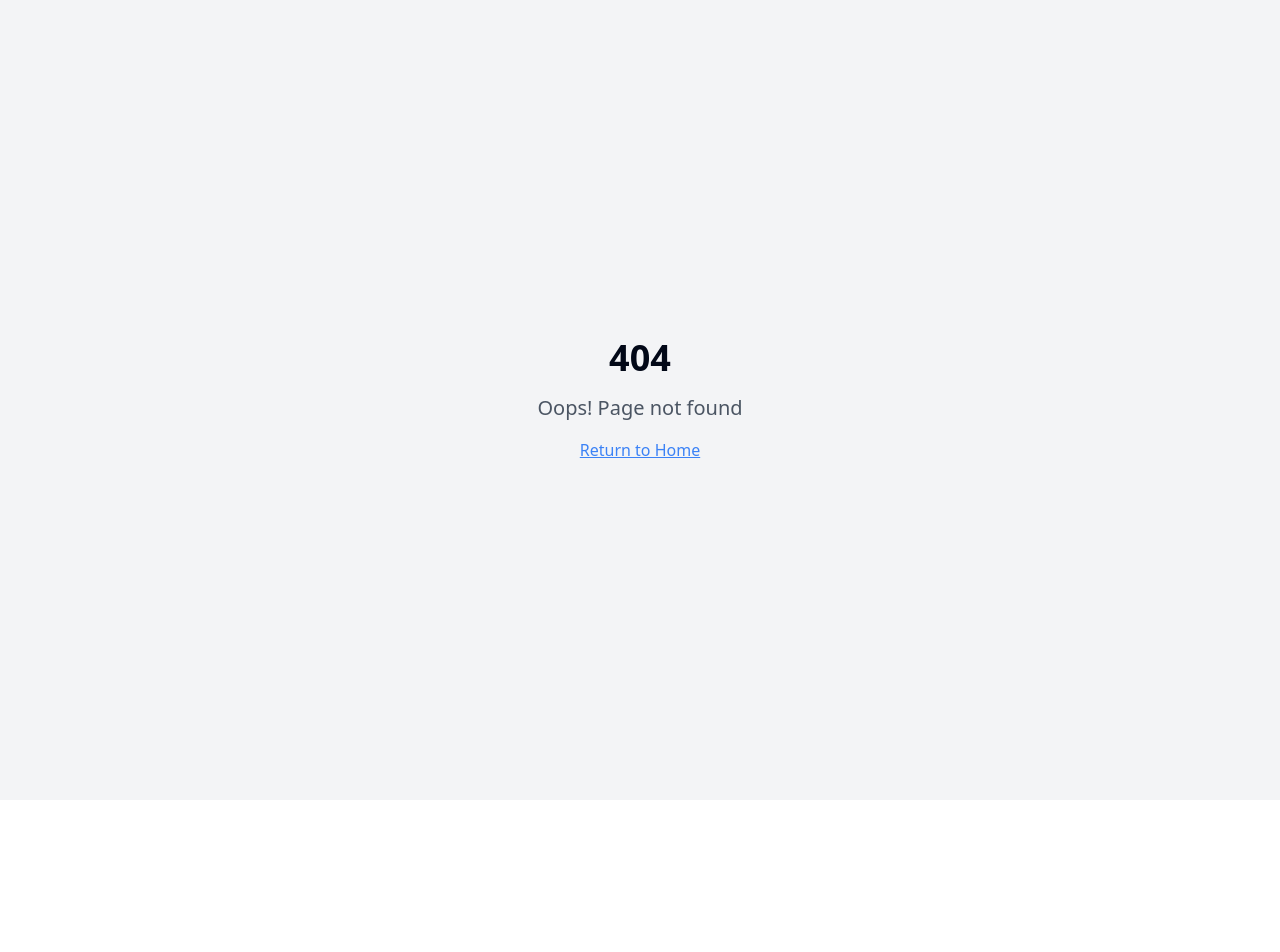
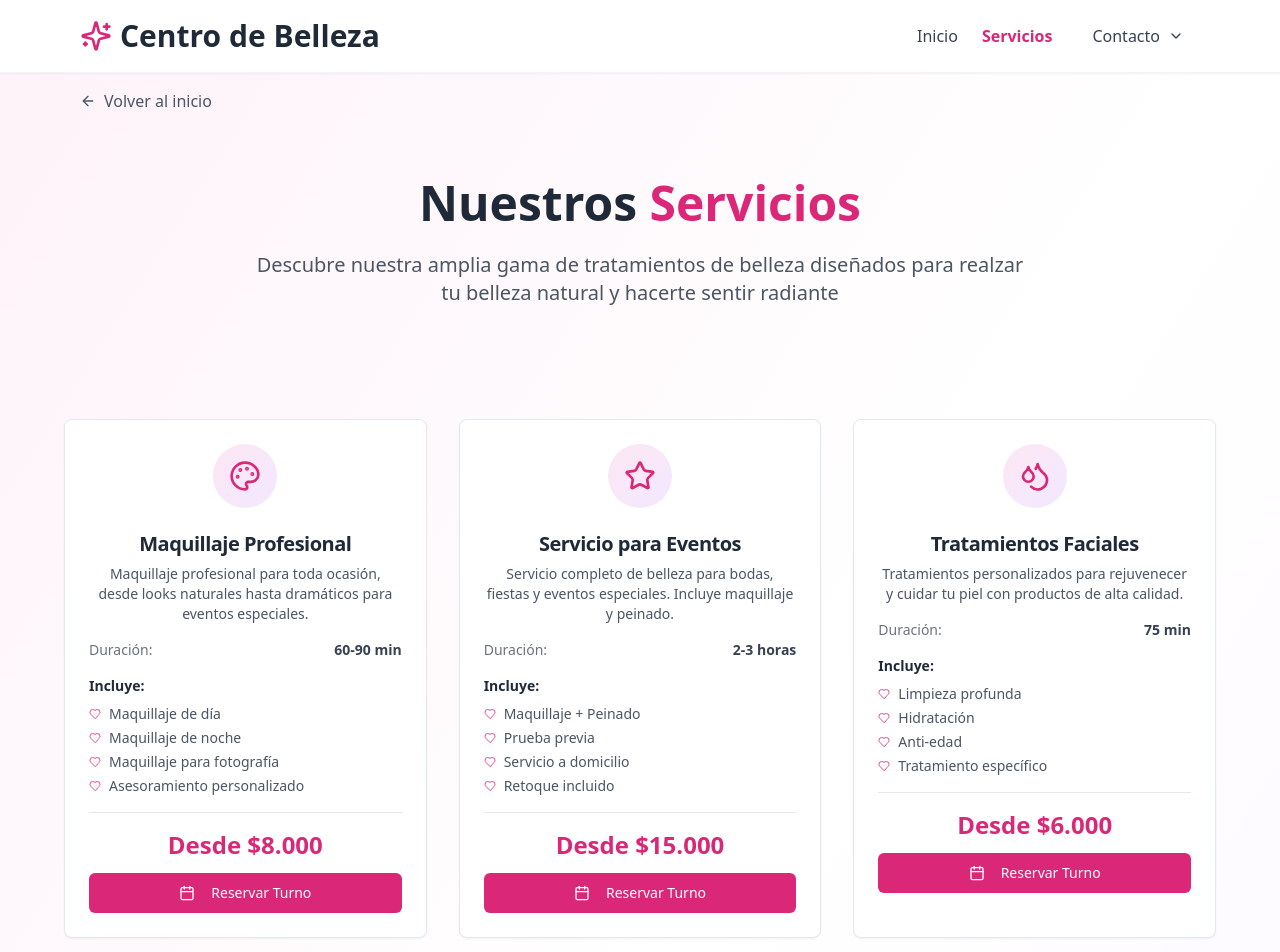
Before and after one commit to KinoGuerra/nueva-oportunidad-turnos-web, a React (Vite) app: page /servicios in a window 1280 px wide. Before the commit this address had no page. Shown: the top 952 px of the page. Before the commit the page ends 800 px from the top, so only its background shows below. Built offline with nearby package versions, Linux system fonts and the light colour scheme.

Commit message:
feat: Add services page with treatment cards
The services menu option now navigates to a new page displaying treatment types using cards, including examples like professional makeup and event services.

```diff
--- a/src/App.tsx
+++ b/src/App.tsx
@@ -5,6 +5,7 @@ import { TooltipProvider } from "@/components/ui/tooltip";
 import { QueryClient, QueryClientProvider } from "@tanstack/react-query";
 import { BrowserRouter, Routes, Route } from "react-router-dom";
 import Home from "./pages/Home";
+import Servicios from "./pages/Servicios";
 import Turnos from "./pages/Turnos";
 import NotFound from "./pages/NotFound";
 
@@ -18,6 +19,7 @@ function App() {
         <BrowserRouter>
           <Routes>
             <Route path="/" element={<Home />} />
+            <Route path="/servicios" element={<Servicios />} />
             <Route path="/turnos" element={<Turnos />} />
             <Route path="*" element={<NotFound />} />
           </Routes>
--- /dev/null
+++ b/src/pages/Servicios.tsx
@@ -0,0 +1,231 @@
+
+import React from 'react';
+import { Link } from 'react-router-dom';
+import { ContactMenu } from '../components/ContactMenu';
+import { Card, CardContent, CardDescription, CardHeader, CardTitle } from '@/components/ui/card';
+import { Button } from '@/components/ui/button';
+import {
+  Sparkles,
+  Palette,
+  Heart,
+  Flower2,
+  Star,
+  Scissors,
+  Droplets,
+  Sun,
+  Calendar,
+  ArrowLeft
+} from 'lucide-react';
+
+const Servicios = () => {
+  const servicios = [
+    {
+      id: 1,
+      title: "Maquillaje Profesional",
+      description: "Maquillaje profesional para toda ocasión, desde looks naturales hasta dramáticos para eventos especiales.",
+      icon: Palette,
+      price: "Desde $8.000",
+      duration: "60-90 min",
+      features: ["Maquillaje de día", "Maquillaje de noche", "Maquillaje para fotografía", "Asesoramiento personalizado"]
+    },
+    {
+      id: 2,
+      title: "Servicio para Eventos",
+      description: "Servicio completo de belleza para bodas, fiestas y eventos especiales. Incluye maquillaje y peinado.",
+      icon: Star,
+      price: "Desde $15.000",
+      duration: "2-3 horas",
+      features: ["Maquillaje + Peinado", "Prueba previa", "Servicio a domicilio", "Retoque incluido"]
+    },
+    {
+      id: 3,
+      title: "Tratamientos Faciales",
+      description: "Tratamientos personalizados para rejuvenecer y cuidar tu piel con productos de alta calidad.",
+      icon: Droplets,
+      price: "Desde $6.000",
+      duration: "75 min",
+      features: ["Limpieza profunda", "Hidratación", "Anti-edad", "Tratamiento específico"]
+    },
+    {
+      id: 4,
+      title: "Corte y Peinado",
+      description: "Cortes modernos y peinados profesionales adaptados a tu estilo y personalidad.",
+      icon: Scissors,
+      price: "Desde $4.500",
+      duration: "45-60 min",
+      features: ["Corte personalizado", "Peinado", "Asesoramiento de estilo", "Tratamiento capilar"]
+    },
+    {
+      id: 5,
+      title: "Manicura y Pedicura",
+      description: "Cuidado completo de manos y pies con técnicas profesionales y productos de calidad.",
+      icon: Flower2,
+      price: "Desde $3.500",
+      duration: "60 min",
+      features: ["Manicura clásica", "Esmaltado semipermanente", "Pedicura spa", "Decoración de uñas"]
+    },
+    {
+      id: 6,
+      title: "Depilación",
+      description: "Servicios de depilación con cera de alta calidad para una piel suave y cuidada.",
+      icon: Sun,
+      price: "Desde $2.000",
+      duration: "30-45 min",
+      features: ["Depilación facial", "Depilación corporal", "Cera tibia", "Post-tratamiento incluido"]
+    }
+  ];
+
+  return (
+    <div className="min-h-screen bg-gradient-to-br from-pink-50 via-white to-purple-50">
+      {/* Header */}
+      <header className="bg-white shadow-sm border-b border-gray-100">
+        <div className="max-w-6xl mx-auto px-4 py-4">
+          <div className="flex items-center justify-between">
+            <div className="flex items-center space-x-2">
+              <Sparkles className="w-8 h-8 text-pink-600" />
+              <h1 className="text-2xl md:text-3xl font-bold text-gray-800">
+                Centro de Belleza
+              </h1>
+            </div>
+
+            <nav className="hidden md:flex items-center space-x-6">
+              <Link to="/" className="text-gray-700 hover:text-pink-600 transition-colors">
+                Inicio
+              </Link>
+              <Link to="/servicios" className="text-pink-600 font-semibold">
+                Servicios
+              </Link>
+              <ContactMenu />
+            </nav>
+          </div>
+        </div>
+      </header>
+
+      {/* Breadcrumb */}
+      <div className="max-w-6xl mx-auto px-4 py-4">
+        <Link
+          to="/"
+          className="inline-flex items-center text-gray-600 hover:text-pink-600 transition-colors"
+        >
+          <ArrowLeft className="w-4 h-4 mr-2" />
+          Volver al inicio
+        </Link>
+      </div>
+
+      {/* Hero Section */}
+      <section className="py-12 px-4">
+        <div className="max-w-6xl mx-auto text-center">
+          <h2 className="text-4xl md:text-5xl font-bold text-gray-800 mb-6">
+            Nuestros <span className="text-pink-600">Servicios</span>
+          </h2>
+          <p className="text-xl text-gray-600 mb-8 max-w-3xl mx-auto">
+            Descubre nuestra amplia gama de tratamientos de belleza diseñados para realzar tu belleza natural y hacerte sentir radiante
+          </p>
+        </div>
+      </section>
+
+      {/* Services Grid */}
+      <section className="py-8 px-4">
+        <div className="max-w-6xl mx-auto">
+          <div className="grid grid-cols-1 md:grid-cols-2 lg:grid-cols-3 gap-8">
+            {servicios.map((servicio) => {
+              const IconComponent = servicio.icon;
+              return (
+                <Card key={servicio.id} className="group hover:shadow-xl transition-all duration-300 transform hover:-translate-y-1">
+                  <CardHeader className="text-center pb-4">
+                    <div className="w-16 h-16 bg-gradient-to-br from-pink-100 to-purple-100 rounded-full flex items-center justify-center mx-auto mb-4 group-hover:scale-110 transition-transform">
+                      <IconComponent className="w-8 h-8 text-pink-600" />
+                    </div>
+                    <CardTitle className="text-xl font-bold text-gray-800 mb-2">
+                      {servicio.title}
+                    </CardTitle>
+                    <CardDescription className="text-gray-600">
+                      {servicio.description}
+                    </CardDescription>
+                  </CardHeader>
+
+                  <CardContent className="space-y-4">
+                    <div className="flex justify-between items-center text-sm">
+                      <span className="text-gray-500">Duración:</span>
+                      <span className="font-semibold text-gray-700">{servicio.duration}</span>
+                    </div>
+
+                    <div className="space-y-2">
+                      <h4 className="font-semibold text-gray-800 text-sm">Incluye:</h4>
+                      <ul className="text-sm text-gray-600 space-y-1">
+                        {servicio.features.map((feature, index) => (
+                          <li key={index} className="flex items-center">
+                            <Heart className="w-3 h-3 text-pink-500 mr-2 flex-shrink-0" />
+                            {feature}
+                          </li>
+                        ))}
+                      </ul>
+                    </div>
+
+                    <div className="border-t pt-4 space-y-3">
+                      <div className="text-center">
+                        <span className="text-2xl font-bold text-pink-600">{servicio.price}</span>
+                      </div>
+
+                      <Link to="/turnos" className="block w-full">
+                        <Button className="w-full bg-pink-600 hover:bg-pink-700 text-white">
+                          <Calendar className="w-4 h-4 mr-2" />
+                          Reservar Turno
+                        </Button>
+                      </Link>
+                    </div>
+                  </CardContent>
+                </Card>
+              );
+            })}
+          </div>
+        </div>
+      </section>
+
+      {/* Call to Action */}
+      <section className="py-16 px-4 bg-white">
+        <div className="max-w-4xl mx-auto text-center">
+          <h3 className="text-3xl font-bold text-gray-800 mb-4">
+            ¿No encontrás lo que buscás?
+          </h3>
+          <p className="text-gray-600 mb-8">
+            Contáctanos para consultar sobre otros servicios o tratamientos personalizados
+          </p>
+          <div className="flex flex-col sm:flex-row gap-4 justify-center">
+            <Link to="/turnos">
+              <Button size="lg" className="bg-pink-600 hover:bg-pink-700 text-white">
+                <Calendar className="w-5 h-5 mr-2" />
+                Agendar Consulta
+              </Button>
+            </Link>
+            <ContactMenu />
+          </div>
+        </div>
+      </section>
+
+      {/* Footer */}
+      <footer className="bg-gray-800 text-white py-12 px-4">
+        <div className="max-w-6xl mx-auto text-center">
+          <div className="flex items-center justify-center space-x-2 mb-4">
+            <Sparkles className="w-6 h-6 text-pink-400" />
+            <h3 className="text-xl font-semibold">Centro de Belleza</h3>
+          </div>
+          <p className="text-gray-400 mb-8">
+            Tu lugar de confianza para cuidar tu belleza y bienestar
+          </p>
+          <div className="flex flex-col sm:flex-row gap-4 justify-center">
+            <Link
+              to="/turnos"
+              className="inline-flex items-center px-6 py-3 bg-pink-600 text-white rounded-full font-semibold hover:bg-pink-700 transition-colors"
+            >
+              <Calendar className="w-4 h-4 mr-2" />
+              Reservar Turno
+            </Link>
+          </div>
+        </div>
+      </footer>
+    </div>
+  );
+};
+
+export default Servicios;
```
